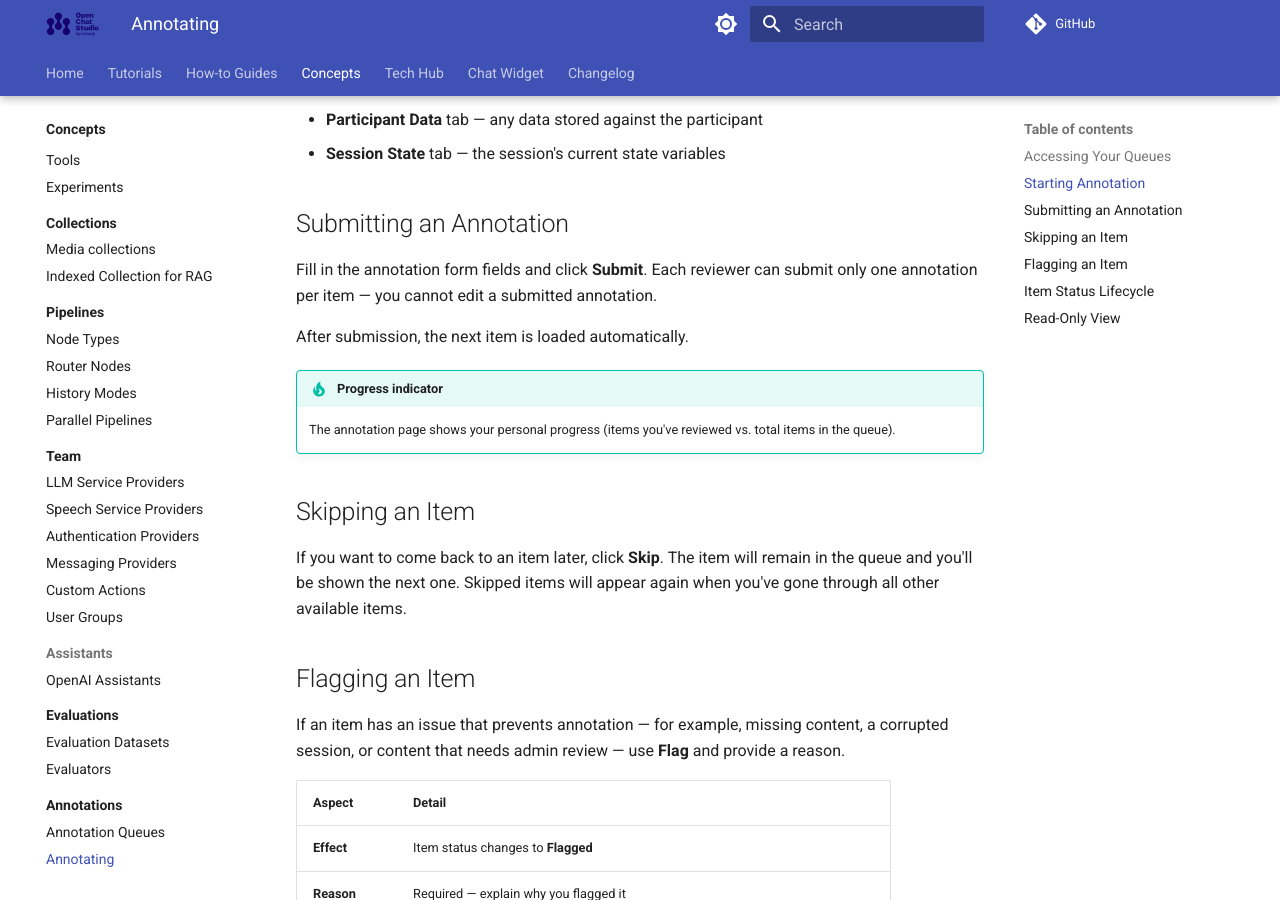
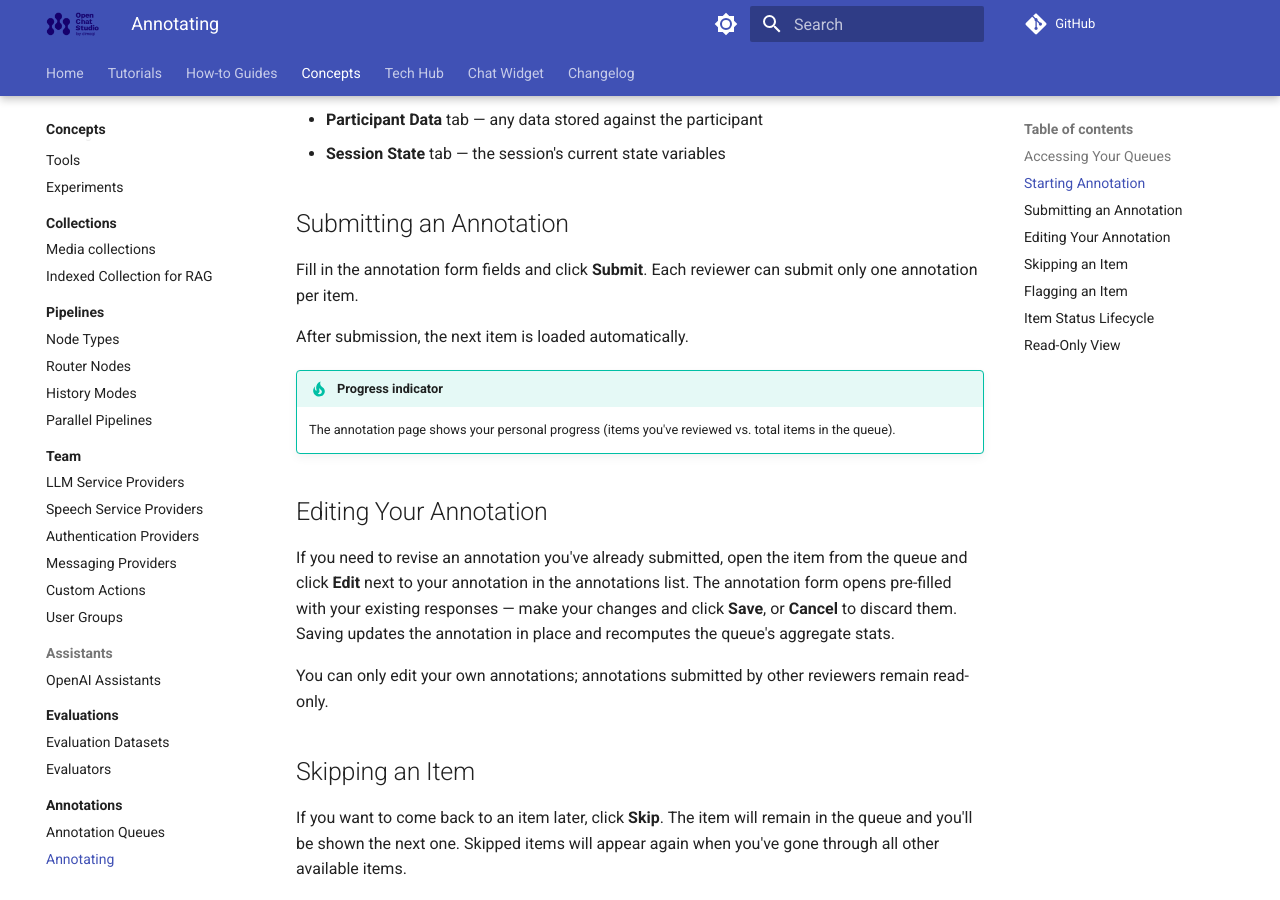
Before and after one commit to dimagi/open-chat-studio-docs, an MkDocs documentation site: the page built from docs/concepts/annotations/annotating.md, in a window 1280 px wide and 900 px high, scrolled down 814 px. Built offline with MkDocs 1.6.1 and Material for MkDocs 9.7.7, drawn with Linux system fonts in a browser that asks for light colours; a script that is not in the unit is left out; comment, search, counter and statistics services are not loaded; some of the changed text lies outside the part shown.

Commit message:
update changelog and docs from OCS PR #3355
Co-Authored-By: Claude Opus 4.7 (1M context) <noreply@anthropic.com>

```diff
--- a/docs/concepts/annotations/annotating.md
+++ b/docs/concepts/annotations/annotating.md
@@ -26,12 +26,18 @@ For session items, the left panel shows:
 
 ## Submitting an Annotation
 
-Fill in the annotation form fields and click **Submit**. Each reviewer can submit only one annotation per item — you cannot edit a submitted annotation.
+Fill in the annotation form fields and click **Submit**. Each reviewer can submit only one annotation per item.
 
 After submission, the next item is loaded automatically.
 
 !!! tip "Progress indicator"
     The annotation page shows your personal progress (items you've reviewed vs. total items in the queue).
+
+## Editing Your Annotation
+
+If you need to revise an annotation you've already submitted, open the item from the queue and click **Edit** next to your annotation in the annotations list. The annotation form opens pre-filled with your existing responses — make your changes and click **Save**, or **Cancel** to discard them. Saving updates the annotation in place and recomputes the queue's aggregate stats.
+
+You can only edit your own annotations; annotations submitted by other reviewers remain read-only.
 
 ## Skipping an Item
 
@@ -72,4 +78,4 @@ stateDiagram-v2
 
 ## Read-Only View
 
-If you open an item that you've already annotated, or if you don't have annotation permissions, the item is shown in a **read-only view** — you can see the content and any existing annotations, but cannot submit a new one.
+If you open an item that you've already annotated, or if you don't have annotation permissions, the item is shown in a **read-only view** — you can see the content and any existing annotations, but cannot submit a new one. You can still edit your own existing annotation via the **Edit** action.
```
Also changed, not shown: docs/changelog.md (+1 -0 lines).
